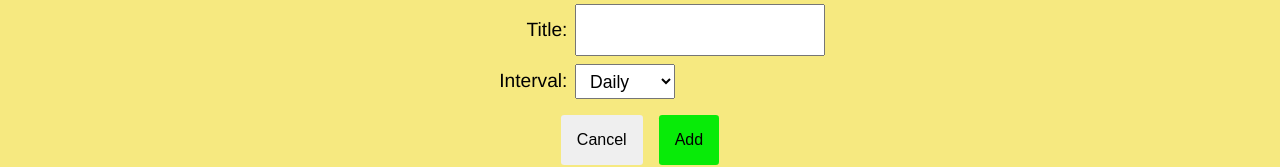
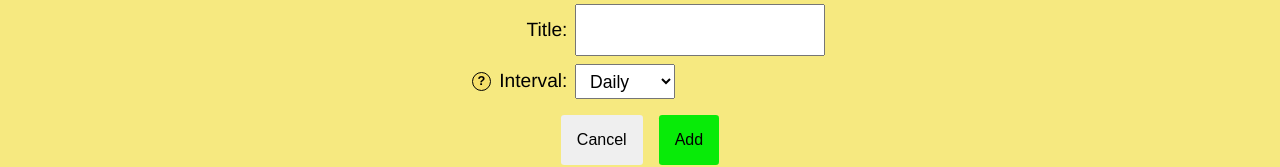
Before and after one commit to fordgrundman/pair-habit-tracker, a React (Vite) app in the folder pair-habit-tracker/frontend-react/: page /add-habit in a window 1280 px wide. Shown: the part 126-293 px from the top of the page. Built offline with nearby package versions, Linux system fonts and the light colour scheme.

Commit message:
added popup tooltip next to interval to explain what it does

```diff
--- a/pair-habit-tracker/frontend-react/src/index.css
+++ b/pair-habit-tracker/frontend-react/src/index.css
@@ -242,6 +242,55 @@ li {
   height: 2.2rem;
 }
 
+.interval-input-label {
+  display: flex;
+  align-items: center;
+  justify-content: flex-end;
+}
+
+.tooltip {
+  position: relative;
+  display: inline-flex;
+  align-items: center;
+  margin: 0 0.5rem;
+}
+
+.tooltip-icon {
+  display: inline-flex;
+  align-items: center;
+  justify-content: center;
+  width: 1.1rem;
+  height: 1.1rem;
+  border-radius: 50%;
+  border: 0.1rem solid black;
+  font-size: 0.8rem;
+  font-weight: 700;
+  background-color: #f6e06a;
+  cursor: help;
+  line-height: 1;
+}
+
+.tooltip-text {
+  position: absolute;
+  text-align: center;
+  bottom: 125%;
+  left: 50%;
+  transform: translateX(-50%);
+  background-color: #f6e06a;
+  color: black;
+  border: 0.1rem solid black;
+  border-radius: 0.3rem;
+  padding: 0.4rem 0.6rem;
+  font-size: 0.9rem;
+  width: 16rem;
+  opacity: 0;
+  z-index: 10;
+}
+
+.tooltip:hover .tooltip-text {
+  opacity: 1;
+}
+
 #edit-habit-completed-checkbox {
   margin-left: -0.4rem;
 }
--- a/pair-habit-tracker/frontend-react/src/pages/AddHabit.tsx
+++ b/pair-habit-tracker/frontend-react/src/pages/AddHabit.tsx
@@ -55,7 +55,15 @@ function AddHabit() {
             />
           </div>
           <div className="habit-input-wrapper">
-            <label className="interval-input-label">Interval: </label>
+            <label className="interval-input-label">
+              <span className="tooltip">
+                <span className="tooltip-icon">?</span>
+                <span className="tooltip-text">
+                  How often the habit needs to be completed to reach your goal.
+                </span>
+              </span>
+              Interval:
+            </label>
             <select
               id="habit-interval-select"
               value={interval}
--- a/pair-habit-tracker/frontend-react/src/pages/EditHabit.tsx
+++ b/pair-habit-tracker/frontend-react/src/pages/EditHabit.tsx
@@ -67,7 +67,15 @@ function EditHabit() {
             />
           </div>
           <div className="habit-input-wrapper">
-            <label className="interval-input-label">Interval: </label>
+            <label className="interval-input-label">
+              <span className="tooltip">
+                <span className="tooltip-icon">?</span>
+                <span className="tooltip-text">
+                  How often the habit needs to be completed to reach your goal.
+                </span>
+              </span>
+              Interval:
+            </label>
             <select
               id="habit-interval-select"
               value={interval}
```
